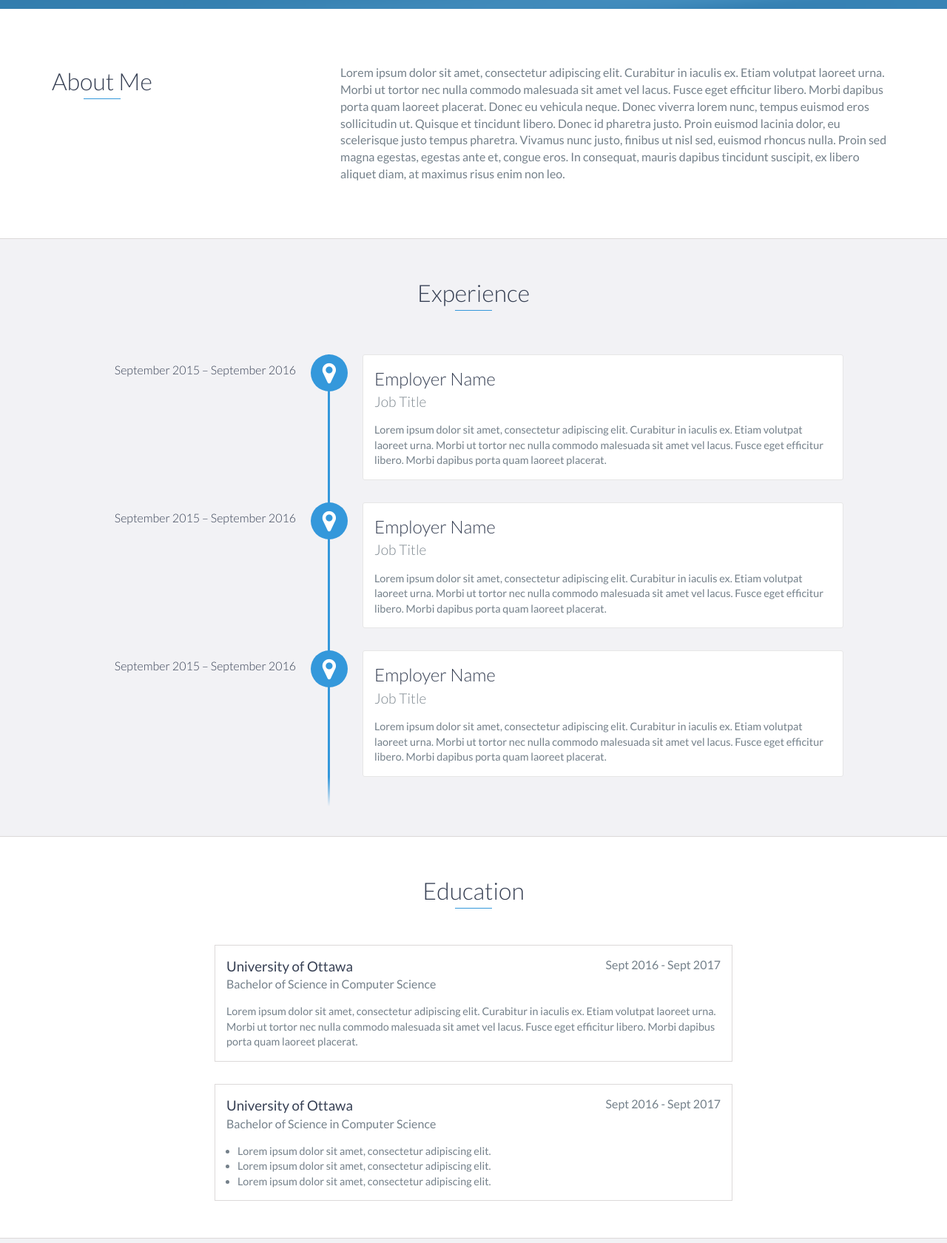
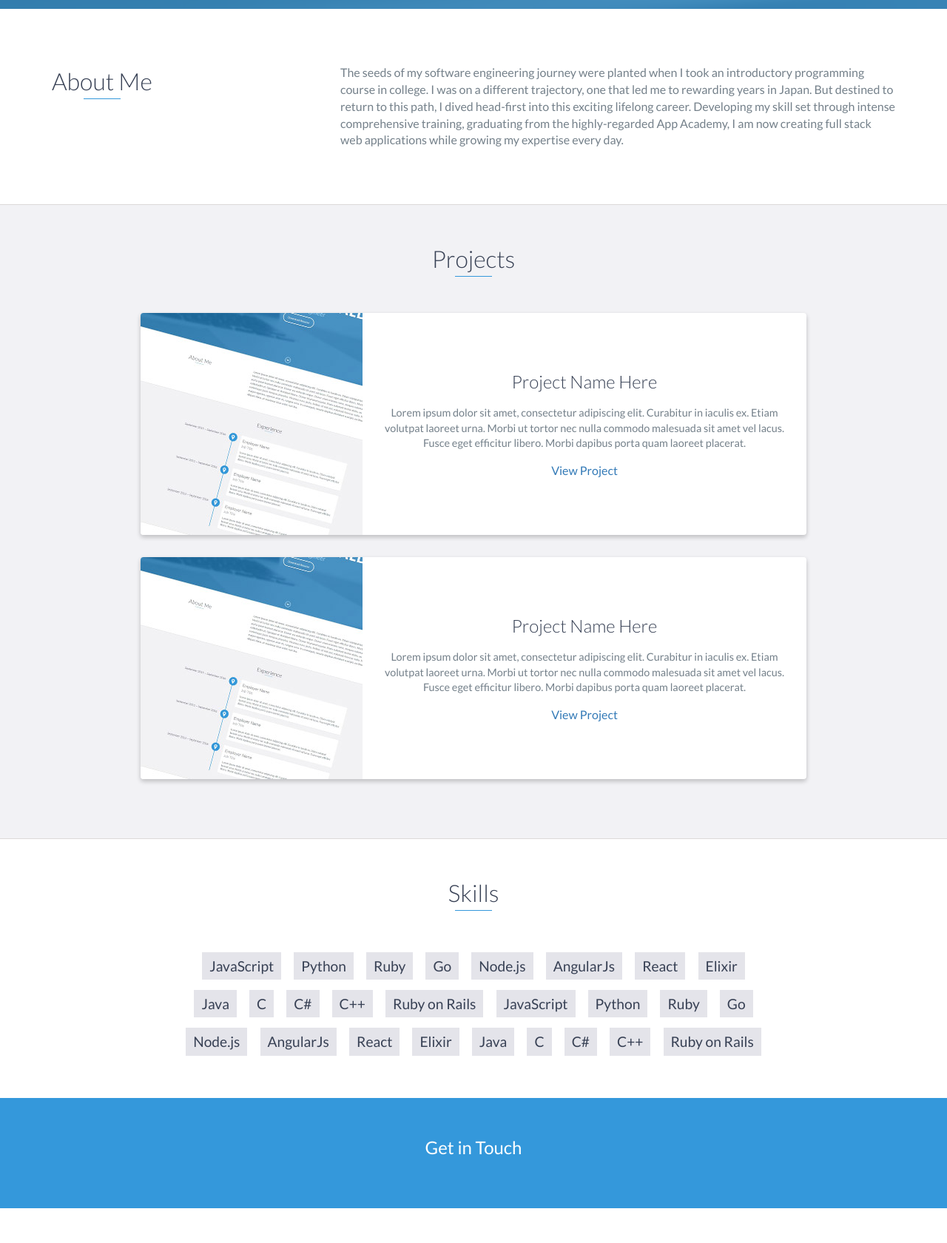
Before and after one commit to ummjhall/portfolio, a website: page index.html in a window 1280 px wide. Shown: the part 788-2468 px from the top of the page at 74% size. Drawn offline with nearby package versions, Linux system fonts and the light colour scheme.

Commit message:
Add About Me

```diff
--- a/index.html
+++ b/index.html
@@ -5,7 +5,7 @@
     <meta charset="utf-8">
     <meta http-equiv="X-UA-Compatible" content="IE=edge">
     <meta name="viewport" content="width=device-width, initial-scale=1">
-    <title>My Portfolio</title>
+    <title>Justin Hall - Portfolio</title>
 	<link rel="shortcut icon" href="favicon.ico" type="image/x-icon">
 	<link rel="icon" href="favicon.ico" type="image/x-icon">
     <link href="https://fonts.googleapis.com/css?family=Lato:300,400,700,900" rel="stylesheet">
@@ -28,14 +28,14 @@
                 <a href="#about">About</a>
             </li>
             <li>
+                <a href="#projects">Projects</a>
+            </li>
+            <!-- <li>
                 <a href="#experience">Experience</a>
             </li>
             <li>
                 <a href="#education">Education</a>
-            </li>
-            <li>
-                <a href="#projects">Projects</a>
-            </li>
+            </li> -->
             <li>
                 <a href="#skills">Skills</a>
             </li>
@@ -48,9 +48,9 @@
 
     <div id="lead">
         <div id="lead-content">
-            <h1>Ryan Fitzgerald</h1>
+            <h1>Justin N Hall</h1>
             <h2>Software Engineer</h2>
-            <a href="#" class="btn-rounded-white">Download Resume</a>
+            <!-- <a href="#" class="btn-rounded-white">Download Resume</a> -->
         </div>
         <!-- End #lead-content -->
 
@@ -73,77 +73,17 @@
                 </div>
                 <div class="col-md-8">
                     <p>
-                        Lorem ipsum dolor sit amet, consectetur adipiscing elit. Curabitur in iaculis ex. Etiam volutpat laoreet urna. Morbi ut tortor nec nulla commodo malesuada sit amet vel lacus. Fusce eget efficitur libero. Morbi dapibus porta quam laoreet placerat. Donec
-                        eu vehicula neque. Donec viverra lorem nunc, tempus euismod eros sollicitudin ut. Quisque et tincidunt libero. Donec id pharetra justo. Proin euismod lacinia dolor, eu scelerisque justo tempus pharetra. Vivamus nunc justo, finibus
-                        ut nisl sed, euismod rhoncus nulla. Proin sed magna egestas, egestas ante et, congue eros. In consequat, mauris dapibus tincidunt suscipit, ex libero aliquet diam, at maximus risus enim non leo.
+                        The seeds of my software engineering journey were planted when I took an introductory programming course in college.
+                        I was on a different trajectory, one that led me to rewarding years in Japan. But destined to return to this path,
+                        I dived head-first into this exciting lifelong career. Developing my skill set through intense comprehensive training,
+                        graduating from the highly-regarded App Academy, I am now creating full stack web applications while growing my expertise
+                        every day.
                     </p>
                 </div>
             </div>
         </div>
     </div>
     <!-- End #about -->
-
-    <div id="experience" class="background-alt">
-        <h2 class="heading">Experience</h2>
-        <div id="experience-timeline">
-            <div data-date="September 2015 – September 2016">
-                <h3>Employer Name</h3>
-                <h4>Job Title</h4>
-                <p>
-                    Lorem ipsum dolor sit amet, consectetur adipiscing elit. Curabitur in iaculis ex. Etiam volutpat laoreet urna. Morbi ut tortor nec nulla commodo malesuada sit amet vel lacus. Fusce eget efficitur libero. Morbi dapibus porta quam laoreet placerat.
-                </p>
-            </div>
-
-            <div data-date="September 2015 – September 2016">
-                <h3>Employer Name</h3>
-                <h4>Job Title</h4>
-                <p>
-                    Lorem ipsum dolor sit amet, consectetur adipiscing elit. Curabitur in iaculis ex. Etiam volutpat laoreet urna. Morbi ut tortor nec nulla commodo malesuada sit amet vel lacus. Fusce eget efficitur libero. Morbi dapibus porta quam laoreet placerat.
-                </p>
-            </div>
-
-            <div data-date="September 2015 – September 2016">
-                <h3>Employer Name</h3>
-                <h4>Job Title</h4>
-                <p>
-                    Lorem ipsum dolor sit amet, consectetur adipiscing elit. Curabitur in iaculis ex. Etiam volutpat laoreet urna. Morbi ut tortor nec nulla commodo malesuada sit amet vel lacus. Fusce eget efficitur libero. Morbi dapibus porta quam laoreet placerat.
-                </p>
-            </div>
-        </div>
-    </div>
-    <!-- End #experience -->
-
-    <div id="education">
-        <h2 class="heading">Education</h2>
-        <div class="education-block">
-            <h3>University of Ottawa</h3>
-            <span class="education-date">Sept 2016 - Sept 2017</span>
-            <h4>Bachelor of Science in Computer Science</h4>
-            <p>
-                Lorem ipsum dolor sit amet, consectetur adipiscing elit. Curabitur in iaculis ex. Etiam volutpat laoreet urna. Morbi ut tortor nec nulla commodo malesuada sit amet vel lacus. Fusce eget efficitur libero. Morbi dapibus porta quam laoreet placerat.
-            </p>
-        </div>
-        <!-- End .education-block -->
-
-        <div class="education-block">
-            <h3>University of Ottawa</h3>
-            <span class="education-date">Sept 2016 - Sept 2017</span>
-            <h4>Bachelor of Science in Computer Science</h4>
-            <ul>
-                <li>
-                    Lorem ipsum dolor sit amet, consectetur adipiscing elit.
-                </li>
-                <li>
-                    Lorem ipsum dolor sit amet, consectetur adipiscing elit.
-                </li>
-                <li>
-                    Lorem ipsum dolor sit amet, consectetur adipiscing elit.
-                </li>
-            </ul>
-        </div>
-        <!-- End .education-block -->
-    </div>
-    <!-- End #education -->
 
     <div id="projects" class="background-alt">
         <h2 class="heading">Projects</h2>
@@ -185,6 +125,68 @@
     </div>
     <!-- End #projects -->
 
+    <!-- <div id="experience" class="background-alt">
+        <h2 class="heading">Experience</h2>
+        <div id="experience-timeline">
+            <div data-date="September 2015 – September 2016">
+                <h3>Employer Name</h3>
+                <h4>Job Title</h4>
+                <p>
+                    Lorem ipsum dolor sit amet, consectetur adipiscing elit. Curabitur in iaculis ex. Etiam volutpat laoreet urna. Morbi ut tortor nec nulla commodo malesuada sit amet vel lacus. Fusce eget efficitur libero. Morbi dapibus porta quam laoreet placerat.
+                </p>
+            </div>
+
+            <div data-date="September 2015 – September 2016">
+                <h3>Employer Name</h3>
+                <h4>Job Title</h4>
+                <p>
+                    Lorem ipsum dolor sit amet, consectetur adipiscing elit. Curabitur in iaculis ex. Etiam volutpat laoreet urna. Morbi ut tortor nec nulla commodo malesuada sit amet vel lacus. Fusce eget efficitur libero. Morbi dapibus porta quam laoreet placerat.
+                </p>
+            </div>
+
+            <div data-date="September 2015 – September 2016">
+                <h3>Employer Name</h3>
+                <h4>Job Title</h4>
+                <p>
+                    Lorem ipsum dolor sit amet, consectetur adipiscing elit. Curabitur in iaculis ex. Etiam volutpat laoreet urna. Morbi ut tortor nec nulla commodo malesuada sit amet vel lacus. Fusce eget efficitur libero. Morbi dapibus porta quam laoreet placerat.
+                </p>
+            </div>
+        </div>
+    </div> -->
+    <!-- End #experience -->
+
+    <!-- <div id="education">
+        <h2 class="heading">Education</h2>
+        <div class="education-block">
+            <h3>University of Ottawa</h3>
+            <span class="education-date">Sept 2016 - Sept 2017</span>
+            <h4>Bachelor of Science in Computer Science</h4>
+            <p>
+                Lorem ipsum dolor sit amet, consectetur adipiscing elit. Curabitur in iaculis ex. Etiam volutpat laoreet urna. Morbi ut tortor nec nulla commodo malesuada sit amet vel lacus. Fusce eget efficitur libero. Morbi dapibus porta quam laoreet placerat.
+            </p>
+        </div> -->
+        <!-- End .education-block -->
+
+        <!-- <div class="education-block">
+            <h3>University of Ottawa</h3>
+            <span class="education-date">Sept 2016 - Sept 2017</span>
+            <h4>Bachelor of Science in Computer Science</h4>
+            <ul>
+                <li>
+                    Lorem ipsum dolor sit amet, consectetur adipiscing elit.
+                </li>
+                <li>
+                    Lorem ipsum dolor sit amet, consectetur adipiscing elit.
+                </li>
+                <li>
+                    Lorem ipsum dolor sit amet, consectetur adipiscing elit.
+                </li>
+            </ul>
+        </div> -->
+        <!-- End .education-block -->
+    <!-- </div> -->
+    <!-- End #education -->
+
     <div id="skills">
         <h2 class="heading">Skills</h2>
         <ul>
@@ -220,14 +222,14 @@
 
     <div id="contact">
         <h2>Get in Touch</h2>
-        <div id="contact-form">
-            <form method="POST" action="https://formspree.io/email@email.com">
+        <!-- <div id="contact-form">
+            <form method="POST" action="https://formspree.io/justinhall.jnh@gmail.com">
                 <input type="hidden" name="_subject" value="Contact request from personal website" />
                 <input type="email" name="_replyto" placeholder="Your email" required>
                 <textarea name="message" placeholder="Your message" required></textarea>
                 <button type="submit">Send</button>
             </form>
-        </div>
+        </div> -->
         <!-- End #contact-form -->
     </div>
     <!-- End #contact -->
@@ -237,7 +239,7 @@
             <div class="row">
                 <div class="col-sm-5 copyright">
                     <p>
-                        Copyright &copy; <span id="current-year">2022</span> YOUR NAME
+                        Copyright &copy; <span id="current-year">2024</span> Justin Hall
                     </p>
                 </div>
                 <div class="col-sm-2 top">
```
